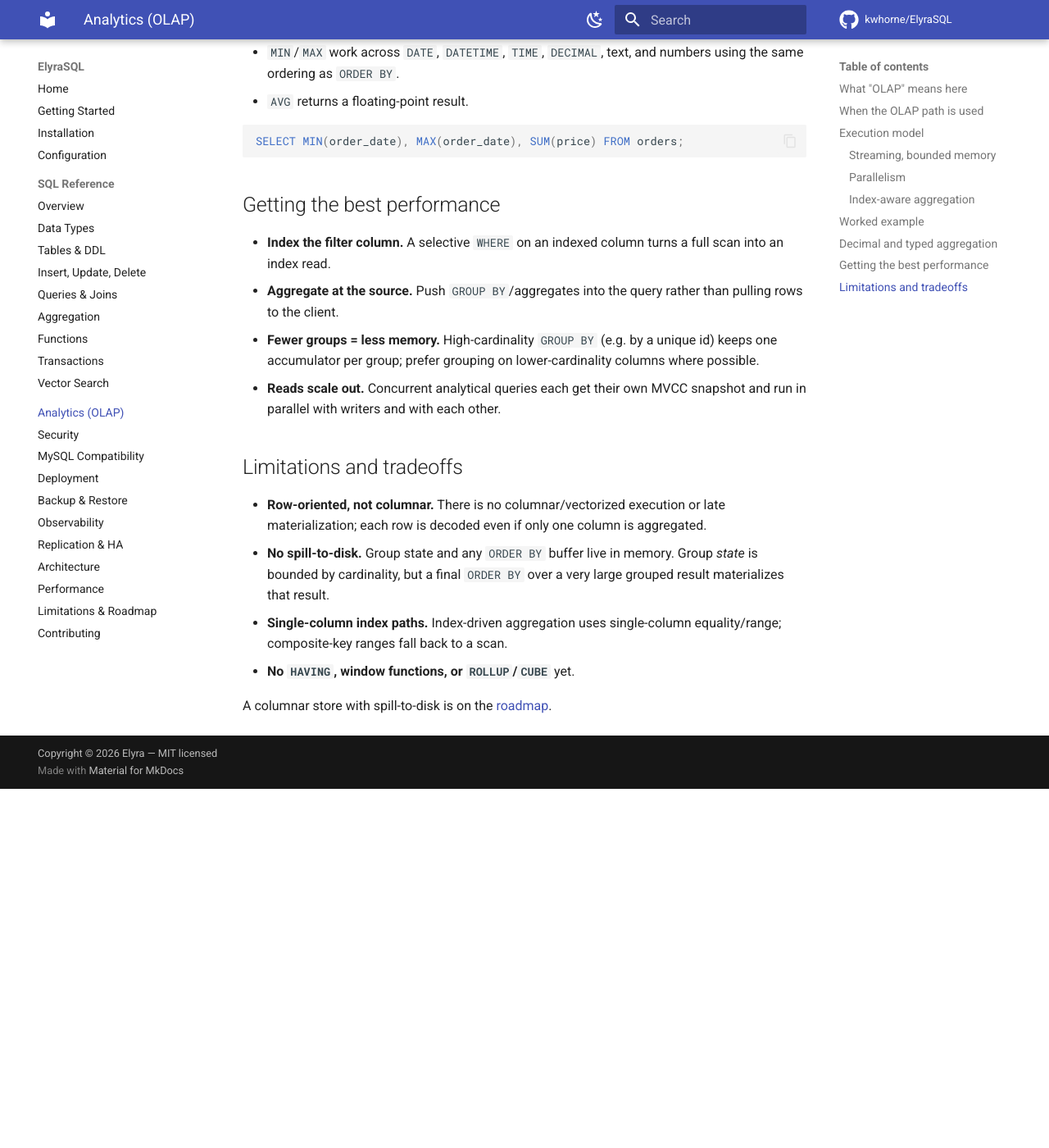
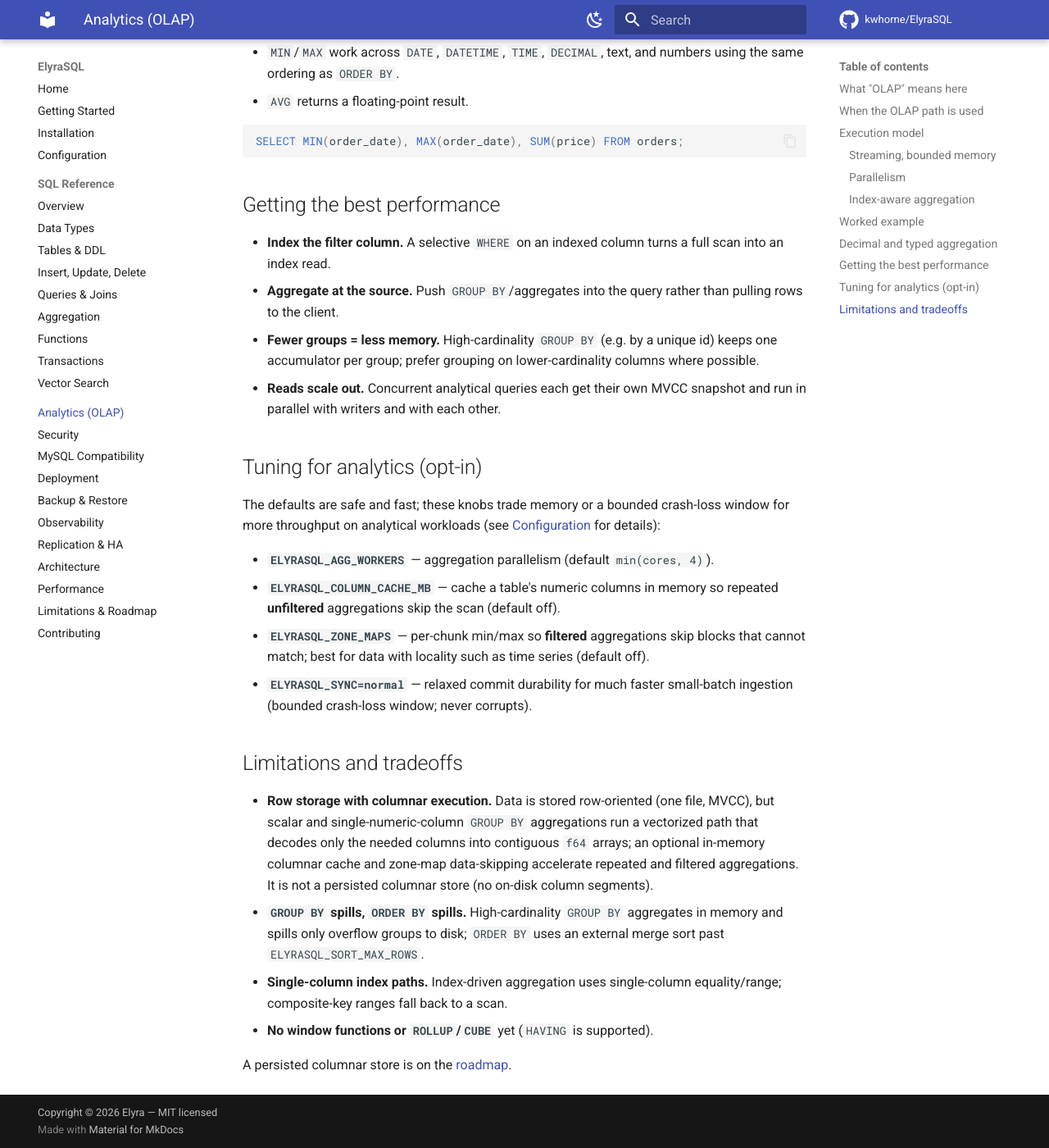
Before and after one commit to kwhorne/ElyraSQL, an MkDocs documentation site: the page built from docs/olap.md, in a window 1280 px wide and 1400 px high, scrolled down 2947 px. Shown: the whole window at 82% size. Built offline with MkDocs 1.6.1 and Material for MkDocs 9.7.7, drawn with Linux system fonts in a browser that asks for light colours; comment, search, counter and statistics services are not loaded; before the commit the page ends 3909 px from its top, so only the background shows below that.

Commit message:
Release 0.9.7 — OLAP acceleration
Version bumps (Cargo.toml, SERVER_VERSION, README, docs) + CHANGELOG 0.9.7.

Always-on: vectorised (columnar) grouped aggregation, single-pass hybrid GROUP
BY spill, streaming index nested-loop join with early termination. Opt-in:
ELYRASQL_SYNC (relaxed durability), ELYRASQL_COLUMN_CACHE_MB (columnar cache),
ELYRASQL_ZONE_MAPS (data-skipping) -- all race-free via a transactional write
sequence. Plus cargo audit in CI. No on-disk format change.

Refreshes docs/olap.md (columnar execution + spill are now real; adds a tuning
section).

```diff
--- a/Cargo.toml
+++ b/Cargo.toml
@@ -11,7 +11,7 @@
 ]
 
 [workspace.package]
-version = "0.9.6"
+version = "0.9.7"
 edition = "2021"
 rust-version = "1.82"
 license = "MIT"
--- a/docs/olap.md
+++ b/docs/olap.md
@@ -141,16 +141,34 @@
 - **Reads scale out.** Concurrent analytical queries each get their own MVCC
   snapshot and run in parallel with writers and with each other.
 
+## Tuning for analytics (opt-in)
+
+The defaults are safe and fast; these knobs trade memory or a bounded
+crash-loss window for more throughput on analytical workloads (see
+[Configuration](configuration.md) for details):
+
+- **`ELYRASQL_AGG_WORKERS`** — aggregation parallelism (default `min(cores, 4)`).
+- **`ELYRASQL_COLUMN_CACHE_MB`** — cache a table's numeric columns in memory so
+  repeated **unfiltered** aggregations skip the scan (default off).
+- **`ELYRASQL_ZONE_MAPS`** — per-chunk min/max so **filtered** aggregations skip
+  blocks that cannot match; best for data with locality such as time series
+  (default off).
+- **`ELYRASQL_SYNC=normal`** — relaxed commit durability for much faster
+  small-batch ingestion (bounded crash-loss window; never corrupts).
+
 ## Limitations and tradeoffs
 
-- **Row-oriented, not columnar.** There is no columnar/vectorized execution or
-  late materialization; each row is decoded even if only one column is
-  aggregated.
-- **No spill-to-disk.** Group state and any `ORDER BY` buffer live in memory.
-  Group *state* is bounded by cardinality, but a final `ORDER BY` over a very
-  large grouped result materializes that result.
+- **Row storage with columnar execution.** Data is stored row-oriented (one
+  file, MVCC), but scalar and single-numeric-column `GROUP BY` aggregations run
+  a vectorized path that decodes only the needed columns into contiguous `f64`
+  arrays; an optional in-memory columnar cache and zone-map data-skipping
+  accelerate repeated and filtered aggregations. It is not a persisted columnar
+  store (no on-disk column segments).
+- **`GROUP BY` spills, `ORDER BY` spills.** High-cardinality `GROUP BY`
+  aggregates in memory and spills only overflow groups to disk; `ORDER BY` uses
+  an external merge sort past `ELYRASQL_SORT_MAX_ROWS`.
 - **Single-column index paths.** Index-driven aggregation uses single-column
   equality/range; composite-key ranges fall back to a scan.
-- **No `HAVING`, window functions, or `ROLLUP`/`CUBE`** yet.
+- **No window functions or `ROLLUP`/`CUBE`** yet (`HAVING` is supported).
 
-A columnar store with spill-to-disk is on the [roadmap](limitations.md).
+A persisted columnar store is on the [roadmap](limitations.md).
```
Also changed, not shown: CHANGELOG.md (+56 -0 lines), README.md (+5 -5 lines), docs/deployment.md (+2 -2 lines), docs/installation.md (+3 -3 lines), docs/mysql-compatibility.md (+1 -1 lines), 2 other files.
